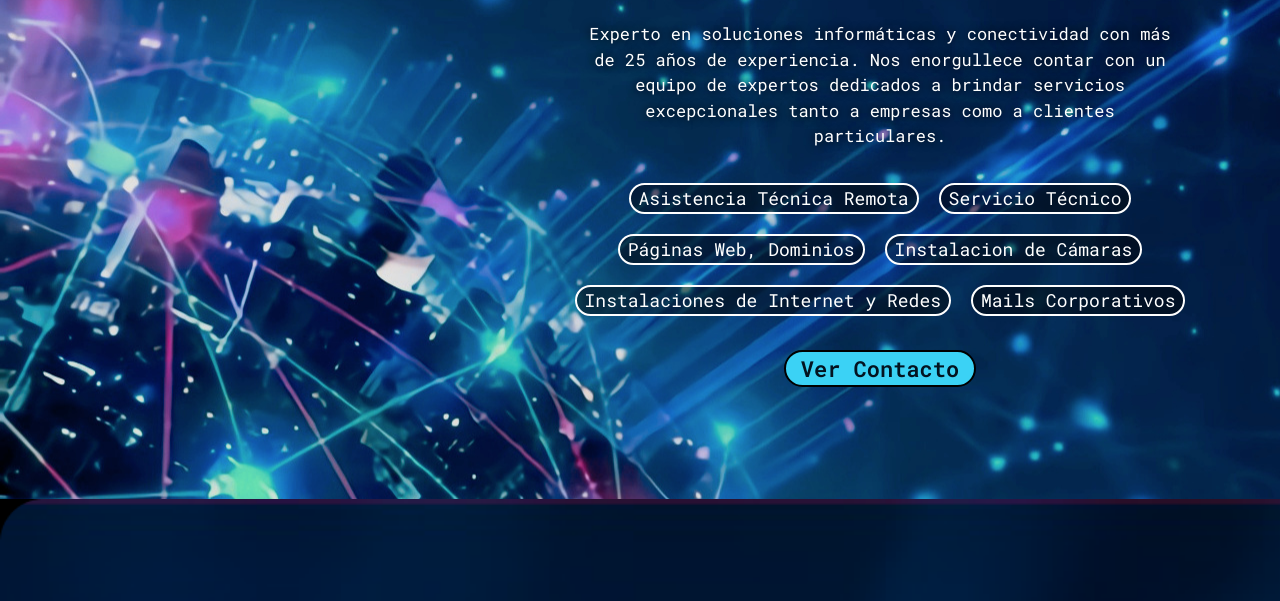
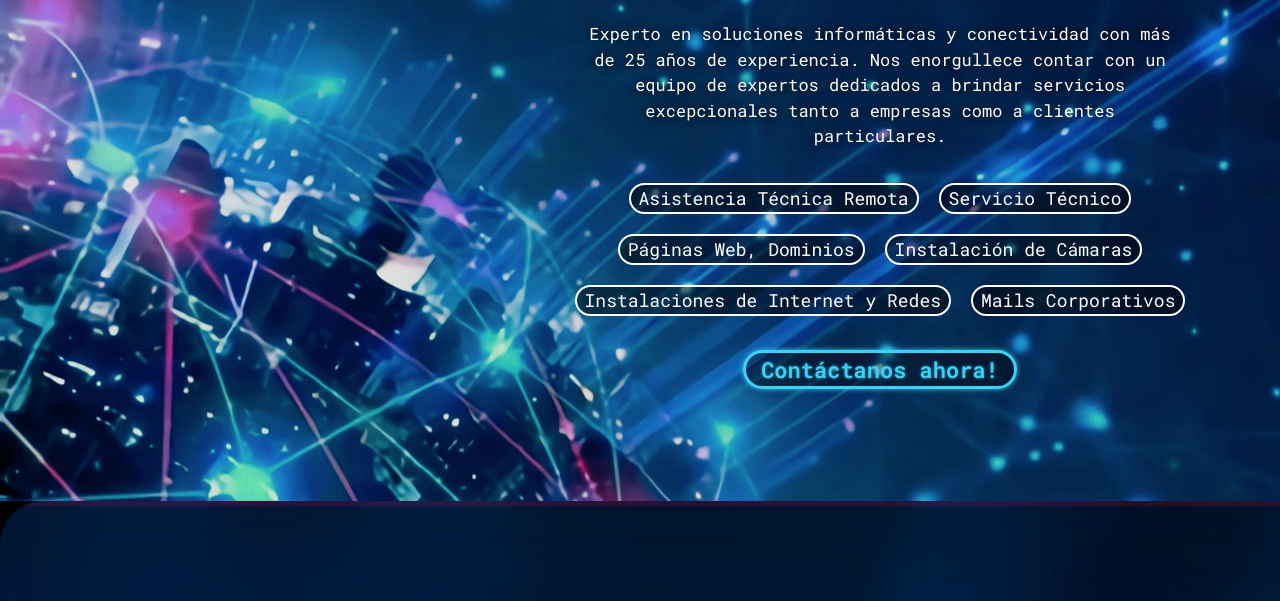
Before and after one commit to FrancoDoce12/TioPage, a plain HTML site: page index.html in a window 1280 px wide. Shown: the part 199-800 px from the top of the page. Drawn offline with nearby package versions, Linux system fonts and the light colour scheme.

Commit message:
changed action button style

```diff
--- a/index.html
+++ b/index.html
@@ -71,12 +71,12 @@
                     <a class="service-button" onclick="scrollToElement('service2')">Asistencia Técnica Remota</a>
                     <a class="service-button" onclick="scrollToElement('service1')">Servicio Técnico</a>
                     <a class="service-button" onclick="scrollToElement('service5')">Páginas Web, Dominios</a>
-                    <a class="service-button" onclick="scrollToElement('service3')">Instalacion de Cámaras</a>
+                    <a class="service-button" onclick="scrollToElement('service3')">Instalación de Cámaras</a>
                     <a class="service-button" onclick="scrollToElement('service4')">Instalaciones de Internet y Redes</a>
                     <a class="service-button" onclick="scrollToElement('service5')">Mails Corporativos</a>
                 </div>
-                <a class="hero-button my-sm-4" href="#footer">
-                    Ver Contacto
+                <a class="hero-button my-sm-4" onclick="scrollToElement('contact')">
+                    Contáctanos ahora!
                 </a>
             </div>
         </div>
@@ -385,7 +385,7 @@
                     <p class="copyRight">&copy 2023 Dielec&reg. All Rights Reserved.</p>
                 </div>
             </div>
-            <div class="grid-area-contact contact-flex d-flex flex-column justify-content-evenly">
+            <div class="grid-area-contact contact-flex d-flex flex-column justify-content-evenly" id="contact">
                 <div class="contact-title d-inline">Contactos</div>
                 <a class="contact-item">
                     <div class="contact-description">Contacto General</div>
--- a/styles/styles.css
+++ b/styles/styles.css
@@ -168,22 +168,25 @@ body {
     padding: 0px 15px;
     margin: auto;
 
-    background-color: var(--light-blue-1);
-    border: 2px solid black;
+    background-color:rgba(0, 0, 0, 0.4);
+    border: 3px solid var(--light-blue-1);
+
+    box-shadow: 0px 0px 5px 0px #3BD2F5;
+    text-shadow: 0px 0px 3px#3bd3f5b2;
 
     white-space: nowrap;
 
     font-size: 22px;
     font-weight: 600;
-    color: var(--darker-blue-1);
+    color: #3BD2F5;
 
     transition: all 300ms;
 }
 
 .hero-button:hover {
-    color: #031320;
-
-    box-shadow: 0px 0px 20px 5px #000000cb;
+    /* color: #031320; */
+
+    box-shadow: 0px 0px 10px 0px #3BD2F5;
 
     position: relative;
     top: 1px;
```
